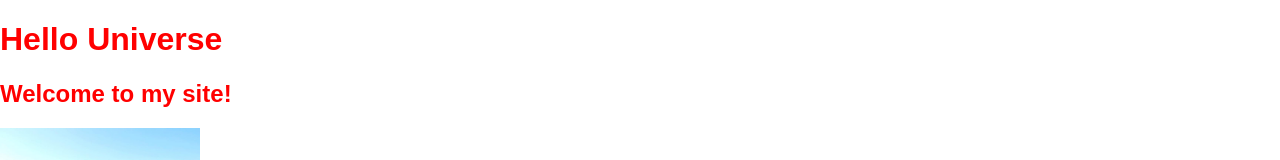
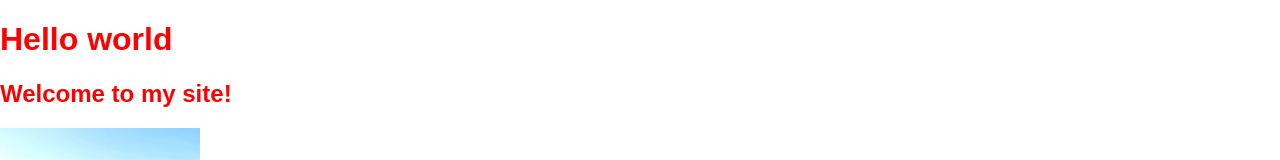
Before and after one commit to aliceparmiter/week-four, a plain HTML site: page index.html in a window 1280 px wide. Shown: the top 160 px of the page. Drawn offline with Linux system fonts and the light colour scheme.

Commit message:
Change from universe to world

```diff
--- a/index.html
+++ b/index.html
@@ -13,7 +13,7 @@
 <body>
   <!-- add section -->
 <div>
-  <h1>Hello Universe</h1>
+  <h1>Hello world</h1>
 
   <h2>Welcome to my site!</h2>
 
```
